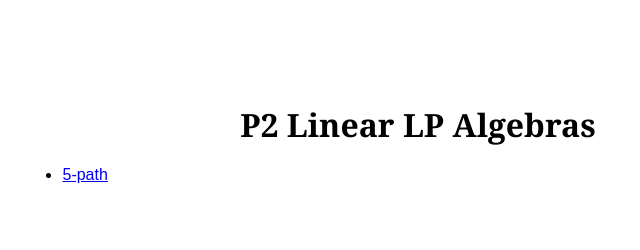
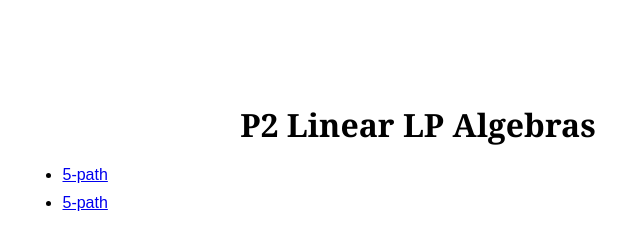
Before and after one commit to zhangsylvester/LLP, a plain HTML site: page index.html in a window 1280 px wide. Shown: the full height of the page, 222-862 px from the left. Drawn offline with nearby package versions, Linux system fonts and the light colour scheme; some packages are replaced by stand-ins of ours.

Commit message:
Update index.html

```diff
--- a/index.html
+++ b/index.html
@@ -33,6 +33,7 @@
 
 	<ul>
      <li><a href="5-path.html">5-path</a></li>
+     <li><a href="4-path.html">5-path</a></li>
   </ul>
 
 	</div>
```
